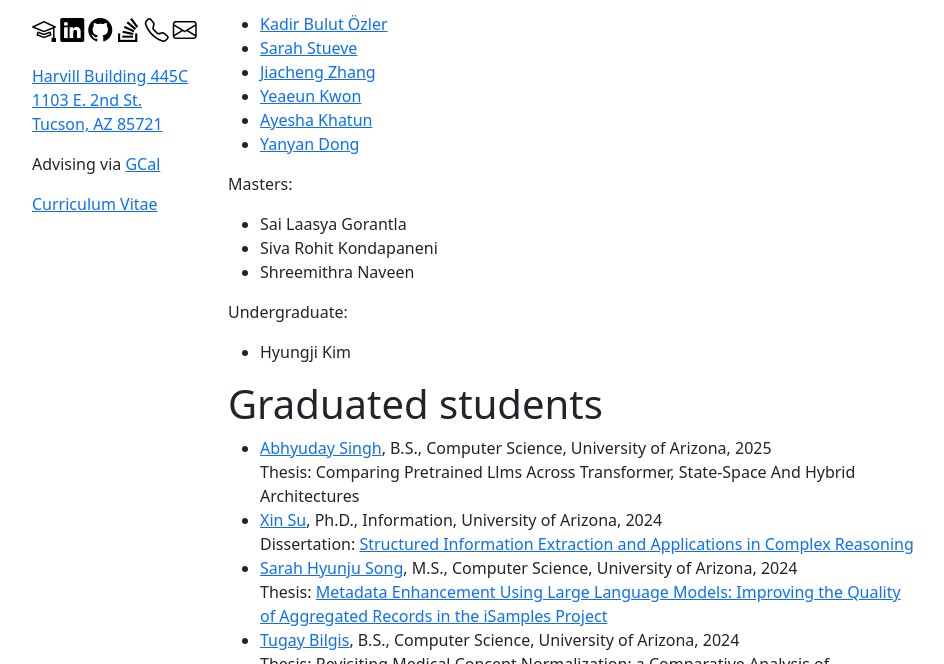
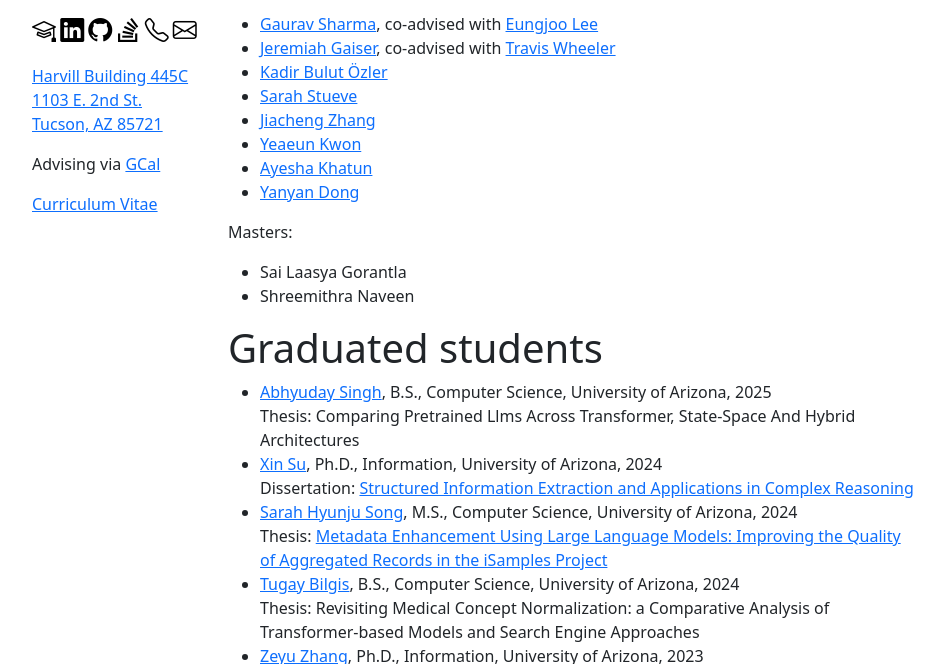
Before and after one commit to bethard/bethard.github.io, a Jekyll site: the page built from students.md, in a window 1280 px wide and 900 px high, cut to the strip 236-900 px from the top of the window. Shown: the whole strip, without its empty margins (50-994 px from the left). Built offline with Jekyll 4.4.1, drawn with Linux system fonts in a browser that asks for light colours.

Commit message:
Update students list

```diff
--- a/students.md
+++ b/students.md
@@ -10,6 +10,8 @@ Post-doctoral:
 * [Egoitz Laparra](https://egolaparra.github.io/)
 
 Doctoral:
+* [Gaurav Sharma](https://www.linkedin.com/in/gauravsh0812/), co-advised with [Eungjoo Lee](https://ece.engineering.arizona.edu/faculty-staff/faculty/eung-joo-lee)
+* [Jeremiah Gaiser](https://wheelerlab.org/people-pages/jeremiah-gaiser/), co-advised with [Travis Wheeler](https://wheelerlab.org/people-pages/travis-wheeler/)
 * [Kadir Bulut Özler](https://www.linkedin.com/in/kbozler/)
 * [Sarah Stueve](https://www.linkedin.com/in/sarah-stueve/)
 * [Jiacheng Zhang](https://www.linkedin.com/in/jiacheng-z-316147142/)
@@ -19,11 +21,7 @@ Doctoral:
 
 Masters:
 * Sai Laasya Gorantla
-* Siva Rohit Kondapaneni
 * Shreemithra Naveen
-
-Undergraduate:
-* Hyungji Kim
 
 # Graduated students #
 
```
